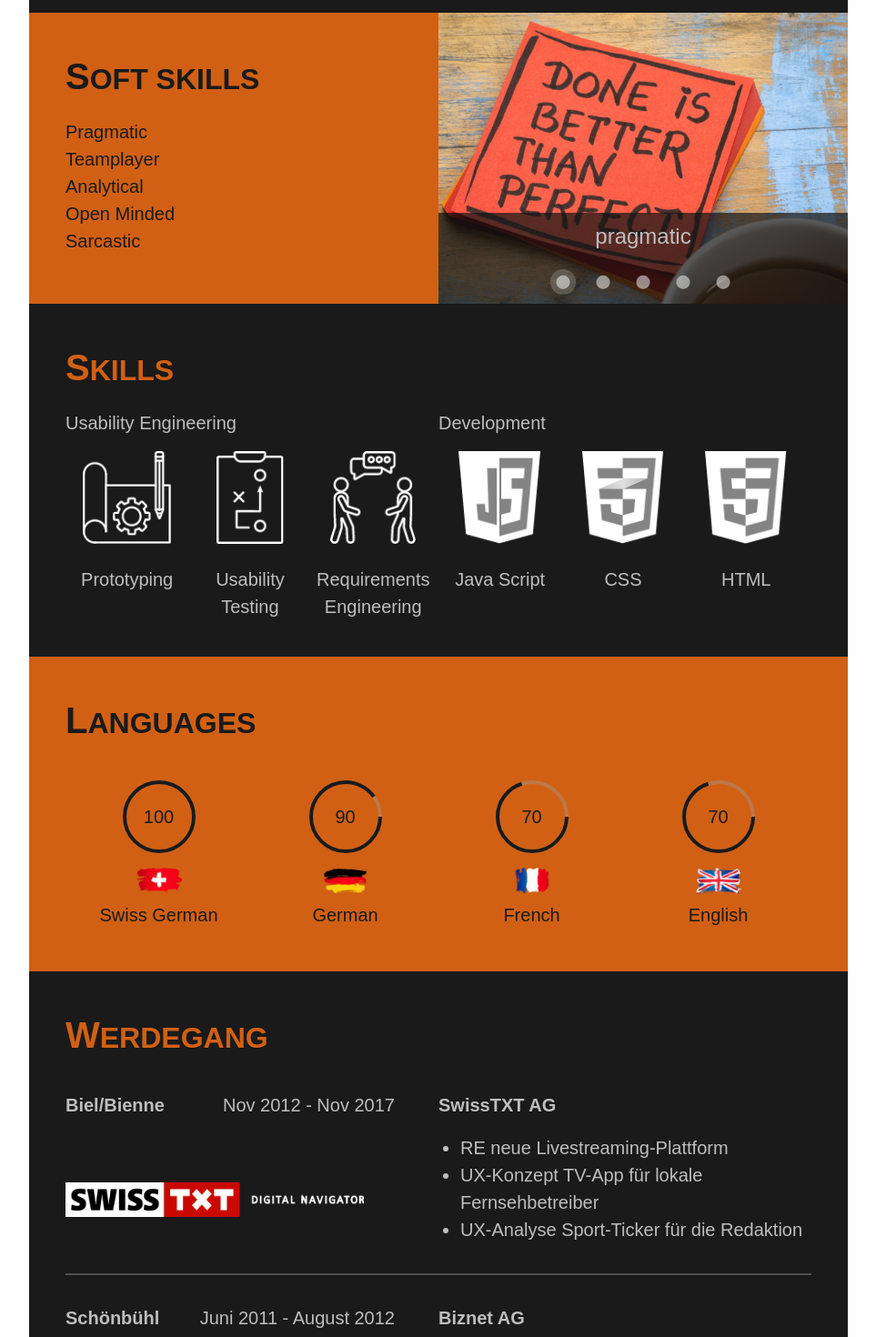
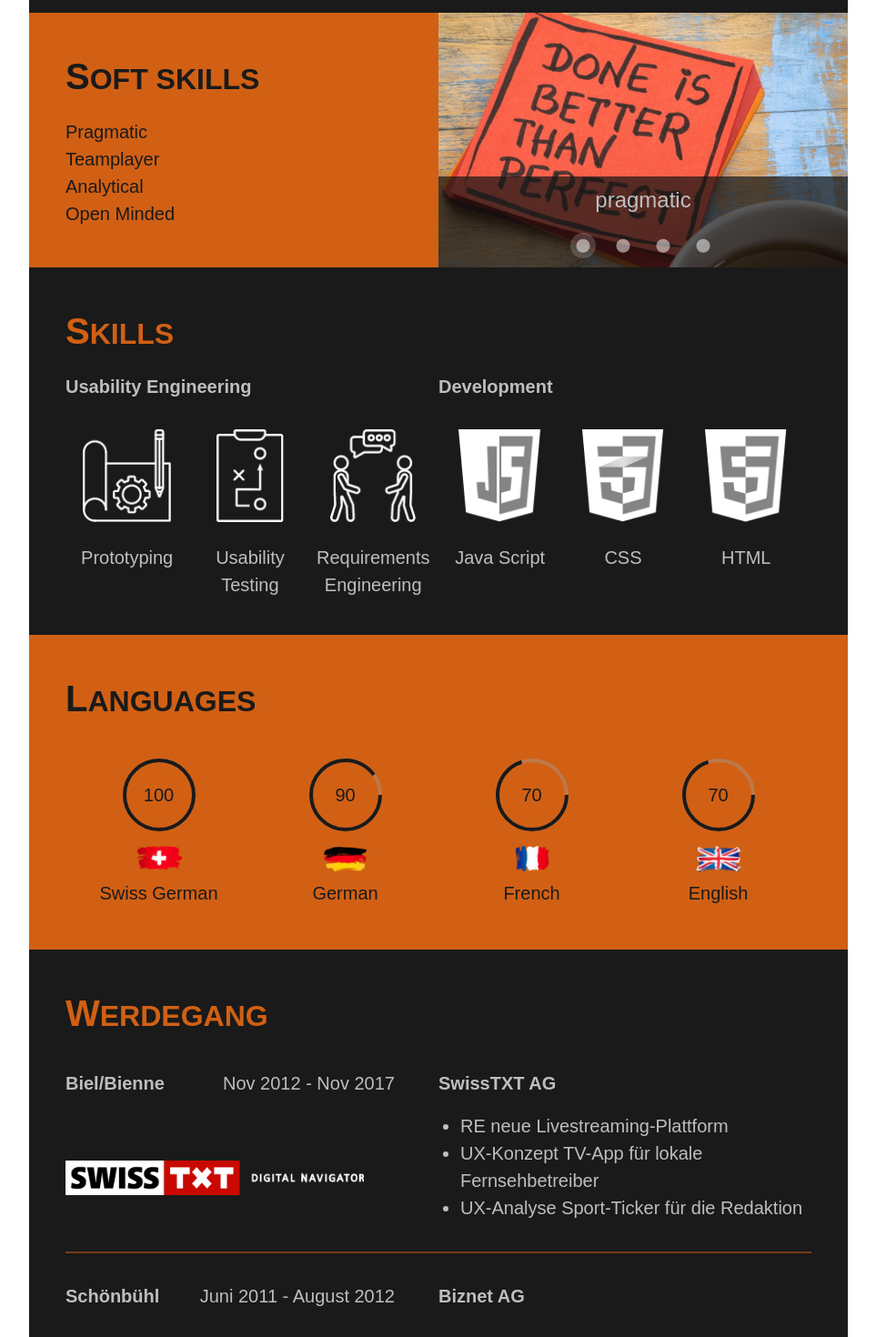
Before and after one commit to chrusu/lebenslauf2, a Vue app: page / in a window 1280 px wide. Shown: the part 880-2350 px from the top of the page at 91% size, without its empty margins (158-1121 px from the left). Built offline with nearby package versions, Linux system fonts and the light colour scheme.

Commit message:
portfolio added

```diff
--- a/src/components/HelloWorld.vue
+++ b/src/components/HelloWorld.vue
@@ -46,20 +46,19 @@
       type: "single-text",
       title: "Soft Skills",
       cols: 3,
-      text: "Pragmatic<br/>Teamplayer<br/>Analytical<br/>Open Minded<br />Sarcastic",
+      text: "Pragmatic<br/>Teamplayer<br/>Analytical<br/>Open Minded",
       style: "light"
     },
 {
       type: "image",
       title: "Image",
       cols: 3,
-      height:320,
+      height:280,
       images: [
         {url:"pragmatic2_small.jpg", alt: "pragmatic"},
         {url:"teamplayer_small.jpg", alt: "teamplayer"},
         {url:"outsidethebox.png", alt: "open minded"},
-        {url:"analytical.jpg", alt: "analytical"},
-        {url:"sarcastic.png", alt: "sarcastic"}],
+        {url:"analytical.jpg", alt: "analytical"}],
       style:"light"
     },
     {
--- a/src/components/Skills.vue
+++ b/src/components/Skills.vue
@@ -51,6 +51,9 @@ export default {
 
 .skill-set-name {
   width:100%;
+  /*color: var(--color-light);*/
+  font-weight: bold;
+  margin-bottom: 1rem;
 }
 
 
--- a/src/components/StationList.vue
+++ b/src/components/StationList.vue
@@ -25,6 +25,6 @@ export default {
 
 <style scoped>
 hr {
-  border: 0.5px solid rgba(200,200,200,0.3)
+  border: 0.5px solid rgba(209,96,20, 0.5)
 }
 </style>
```
Also changed, not shown: 7 other files (tests, documents, lock files or other folders).
